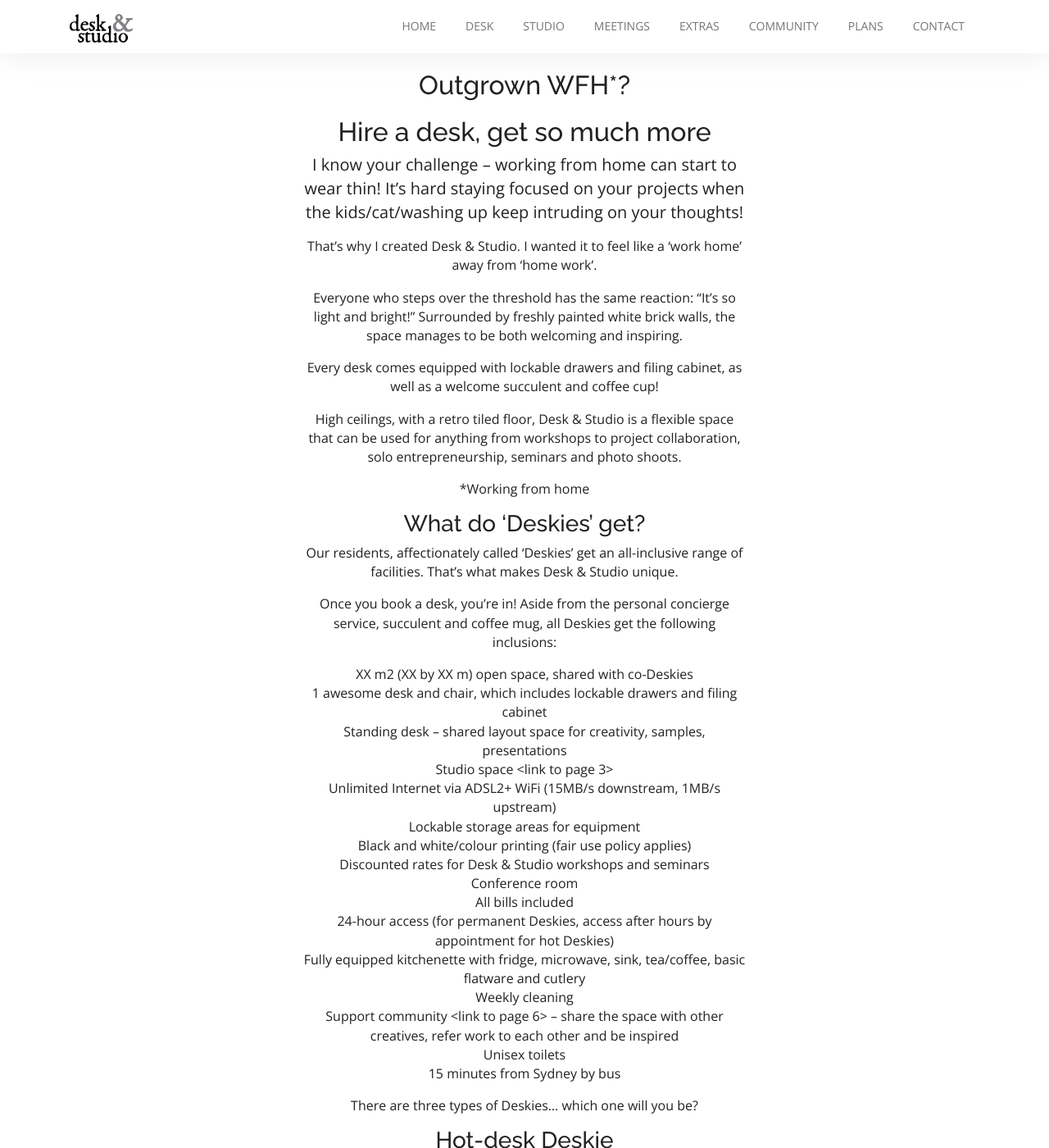
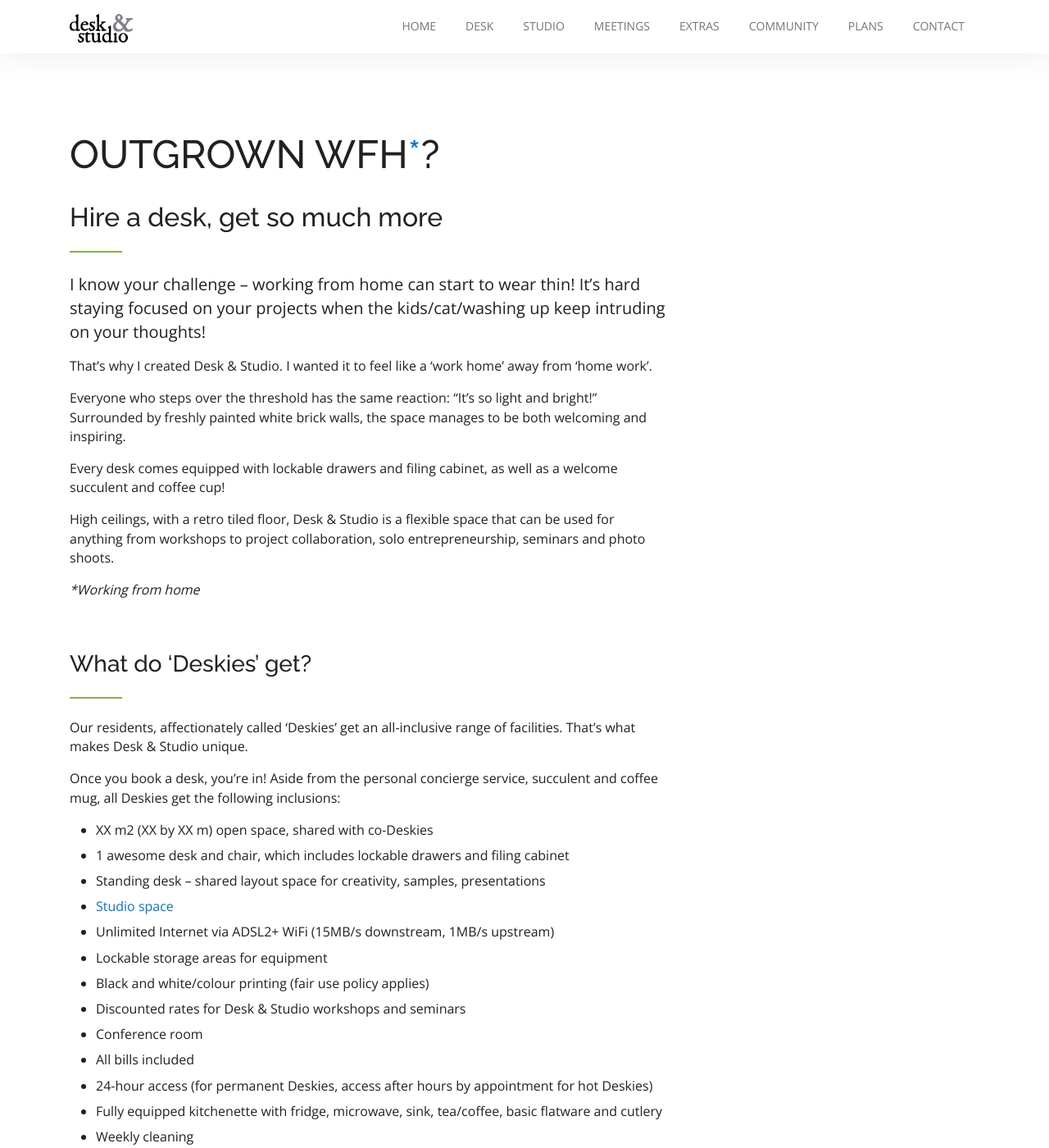
Before and after one commit to nbpayne/deskandstudio-beta, a Jekyll site: the page built from desk.md, in a window 1280 px wide and 1400 px high. Shown: the whole window at 82% size. Built offline with Jekyll 4.4.1, drawn with Linux system fonts in a browser that asks for light colours; nearby versions of some CDN libraries; our own code applies the rules of GitHub Pages for plain Markdown files; some of the changed text lies outside the part shown.

Commit message:
Get basic layout, and styles working for pages

```diff
--- /dev/null
+++ b/_layouts/page.html
@@ -0,0 +1,37 @@
+<!DOCTYPE html>
+<html lang="en" class="no-js" itemscope itemtype="http://schema.org/WebPage">
+<head>
+  {% include head.html %}
+  <!-- Page Stylesheet -->
+  <link rel="stylesheet" href="./css/page.css">
+</head>
+<body>
+  <div class="wrapper">
+  {% include header.html %}
+    <section id="top" class="page">
+      <div class="container">
+        <div class="row">
+          <div class="col-sm-12 col-lg-8">
+          {{ content }}
+          </div>
+          <div class="col-sm-12 col-lg-4">
+            <div id="instafeed"></div>
+          </div>
+        </div>
+      </div>
+    </section>
+  {% include contact.html %}
+  {% include footer.html %}
+  </div>
+  {% include foot.html %}
+  <script type="text/javascript" src="/js/vendor/instafeed.min.js"></script>
+  <script type="text/javascript">
+    var userFeed = new Instafeed({
+        get: 'user',
+        userId: '10788487',
+        accessToken: '10788487.1677ed0.36960f14195042e0afd859519d712990'
+    });
+    userFeed.run();
+</script>
+</body>
+</html>
--- a/_layouts/subpage.html
+++ /dev/null
@@ -1,24 +0,0 @@
-<!DOCTYPE html>
-<html lang="en" class="no-js" itemscope itemtype="http://schema.org/WebPage">
-<head>
-{% include head.html %}
-</head>
-<body>
-  <div class="wrapper">
-  {% include header.html %}
-    <section id="top" style="padding-top: 65px;">
-      <div class="container">
-        <div class="row">
-          <div class="col-sm-8 col-lg-6 push-sm-2 push-lg-3 text-center">
-          {{ content }}
-          {{ site.github.repository_name }}
-          </div>
-        </div>
-      </div>
-    </section>
-  {% include contact.html %}
-  {% include footer.html %}
-  </div>
-  {% include foot.html %}
-</body>
-</html>
--- /dev/null
+++ b/css/page.css
@@ -0,0 +1,40 @@
+.page {
+  margin-top: 130px;
+}
+
+.page h1 {
+  font-size: 3rem;
+  text-transform: uppercase;
+}
+
+.page h3 {
+  margin-top: 4rem;
+}
+
+.page h4 {
+  margin-top: 2rem;
+}
+
+.page hr {
+  margin-top: 1.5rem;
+  border-top: none;
+  border-bottom: 2px solid #88B04B;
+  margin-bottom: 1.5rem;
+  max-width: 4rem;
+  margin-left: 0;
+}
+
+.page ul {
+  list-style-type: disc;
+  list-style-position: outside;
+  padding-left: 2rem;
+  margin-bottom: 2rem;
+}
+
+.page ul li {
+  margin-bottom: 0.5rem;
+}
+
+.page dl {
+  margin-bottom: 2rem;
+}
--- a/desk.md
+++ b/desk.md
@@ -15,9 +18,11 @@
 
 High ceilings, with a retro tiled floor, Desk &amp; Studio is a flexible space that can be used for anything from workshops to project collaboration, solo entrepreneurship, seminars and photo shoots.
 
-*Working from home
+<dfn id="WFH">*Working from home</dfn>
 
 ### What do ‘Deskies’ get?
+
+---
 
 Our residents, affectionately called ‘Deskies’ get an all-inclusive range of facilities. That’s what makes Desk &amp; Studio unique.
 
@@ -26,7 +31,7 @@
 - XX m2 (XX by XX m) open space, shared with co-Deskies
 - 1 awesome desk and chair, which includes lockable drawers and filing cabinet
 - Standing desk – shared layout space for creativity, samples, presentations
-- Studio space <link to page 3>
+- [Studio space](/studio.html)
 - Unlimited Internet via ADSL2+ WiFi (15MB/s downstream, 1MB/s upstream)
 - Lockable storage areas for equipment
 - Black and white/colour printing (fair use policy applies)
@@ -36,13 +41,15 @@
 - 24-hour access (for permanent Deskies, access after hours by appointment for hot Deskies)
 - Fully equipped kitchenette with fridge, microwave, sink, tea/coffee, basic flatware and cutlery
 - Weekly cleaning
-- Support community <link to page 6> – share the space with other creatives, refer work to each other and be inspired
+- [Support community](/community.html) – share the space with other creatives, refer work to each other and be inspired
 - Unisex toilets
 - 15 minutes from Sydney by bus
 
 There are three types of Deskies&hellip; which one will you be?
 
 ### Hot-desk Deskie
+
+---
 
 New to the co-working caper? Not sure you’re ready for commitment? It doesn’t matter, you still get a succulent! Dip your toe into the creative waters with a daily rate:
 
@@ -54,6 +61,8 @@
 
 ### Weekly Deskie
 
+---
+
 Expanding your solo business, or making the transition out of standard working life and only need a desk on a weekly basis while you ramp up? Awesome, we’re super jealous! You need the Desk &amp; Studio weekly option:
 
 - Get a designated desk (after hours by arrangement)
@@ -62,6 +71,8 @@
 - Access to studio and conference room included (subject to availability)
 
 ### Dedicated Deskie
+
+---
 
 Are your solo business efforts paying off, and you’re now looking for a permanent work space? Do you want to be part of an awesome collaborative, creative community? We can’t wait to meet you, go-getter! You should check out our dedicated Deskie option:
 
@@ -72,4 +83,4 @@
 
 ##### Ready to be a Deskie?
 
-Book today. Be a ‘Deskie’ tomorrow. It’s that simple! <link to page 7>
+Book today. Be a ‘Deskie’ tomorrow. It’s that simple!
```
Also changed, not shown: other parts of desk.md (+5 -2 lines), community.md (+17 -8 lines), contact-us.md (+4 -2 lines), extras.md (+12 -4 lines), meetings.md (+9 -5 lines), plans.html (deleted, +0 -16 lines), plans.md (added, +16 -0 lines), studio.md (+27 -8 lines), images/logos/logo--deskandstudio-email--bw.png (added), js/vendor/instafeed.min.js (added).
